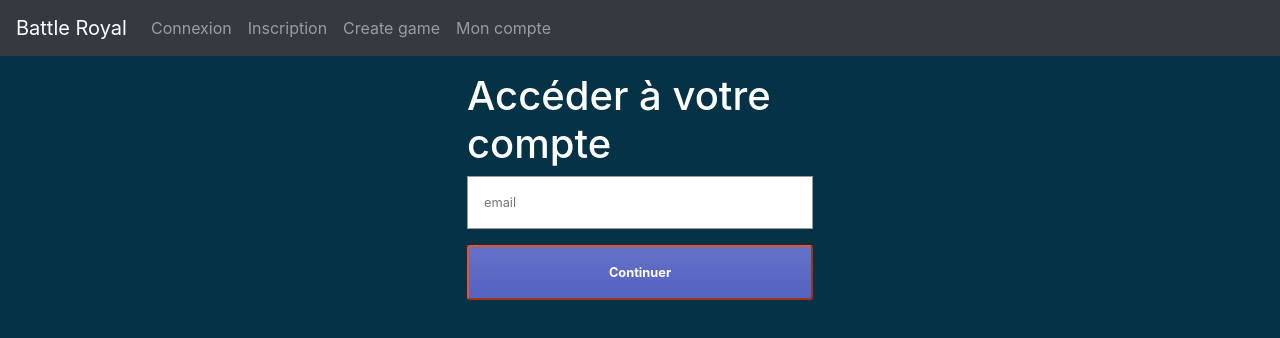
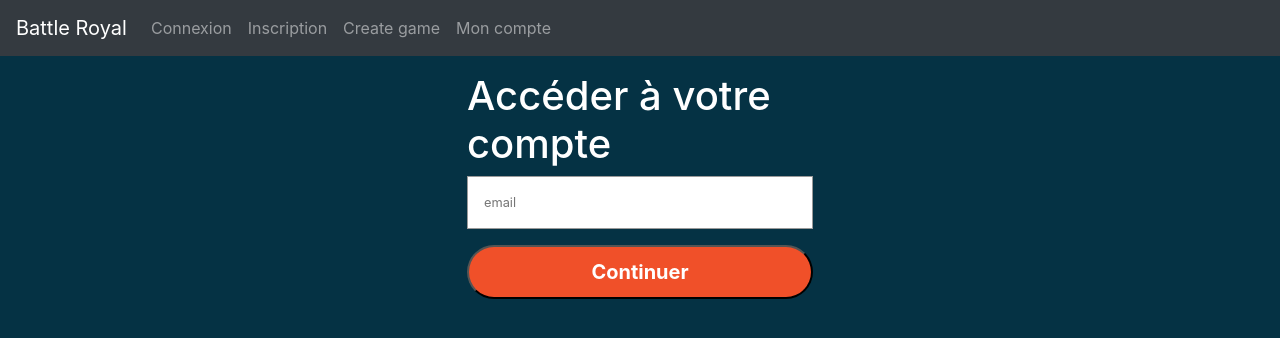
Before and after one commit to FoxBandyKoot/BattleRoyale_Front_TP, a React (Create React App) app in the folder code/: page /forgot-password in a window 1280 px wide. Shown: the top 338 px of the page. Built offline with nearby package versions, Linux system fonts and the light colour scheme.

Commit message:
change button style

```diff
--- a/code/src/components/ForgotPasswordForm.js
+++ b/code/src/components/ForgotPasswordForm.js
@@ -24,15 +24,14 @@ const Input = styled.input`
 `;
 
 const Button = styled.button`
-  background: linear-gradient(to bottom, #6371c7, #5563c1);
-  border-color: #F05029;
-  border-radius: 3px;
-  padding: 1rem;
+  background-color: #F05029;
+  border-radius: 50px;
+  padding: 10px;
   color: white;
   font-weight: 700;
   width: 100%;
-  margin-bottom: 1rem;
-  font-size: 0.8rem;
+  margin-bottom: 15px;
+  font-size: 20px;
 `;
 
 const Logo = styled.img`
```
